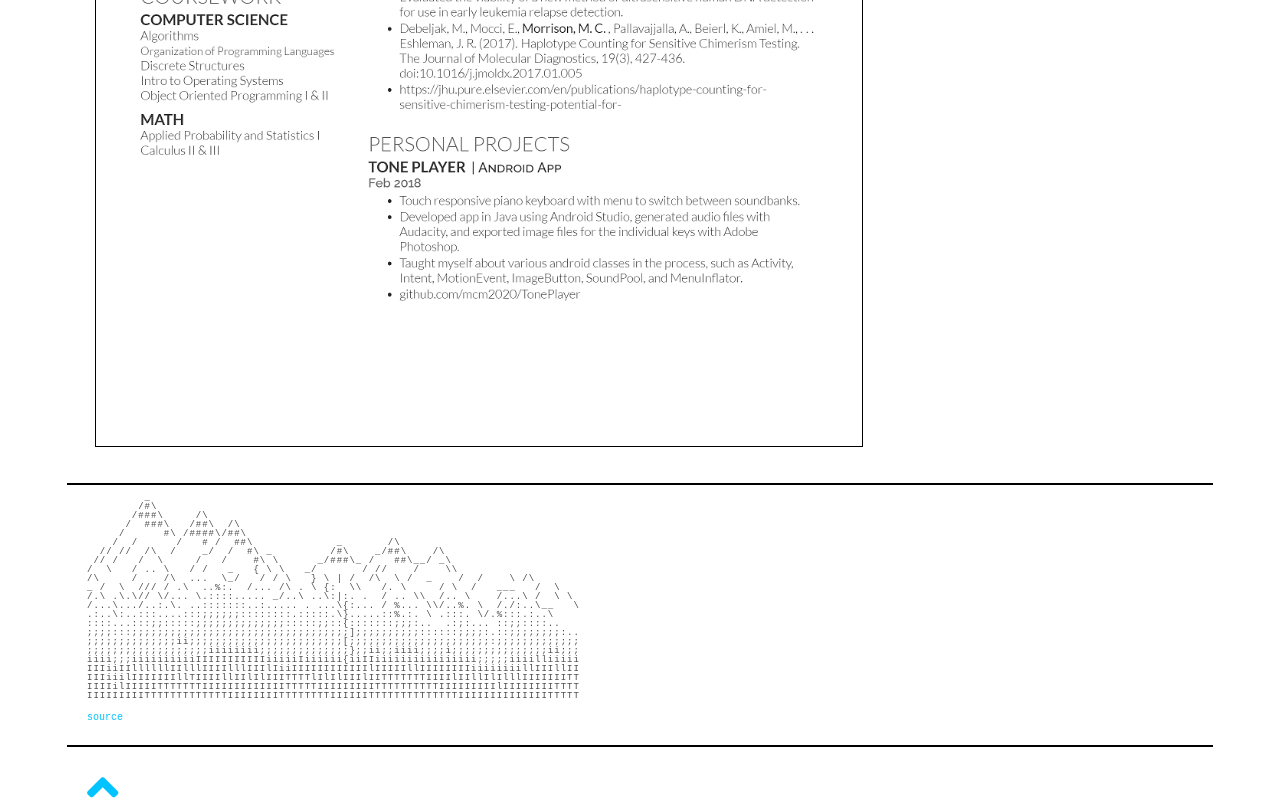
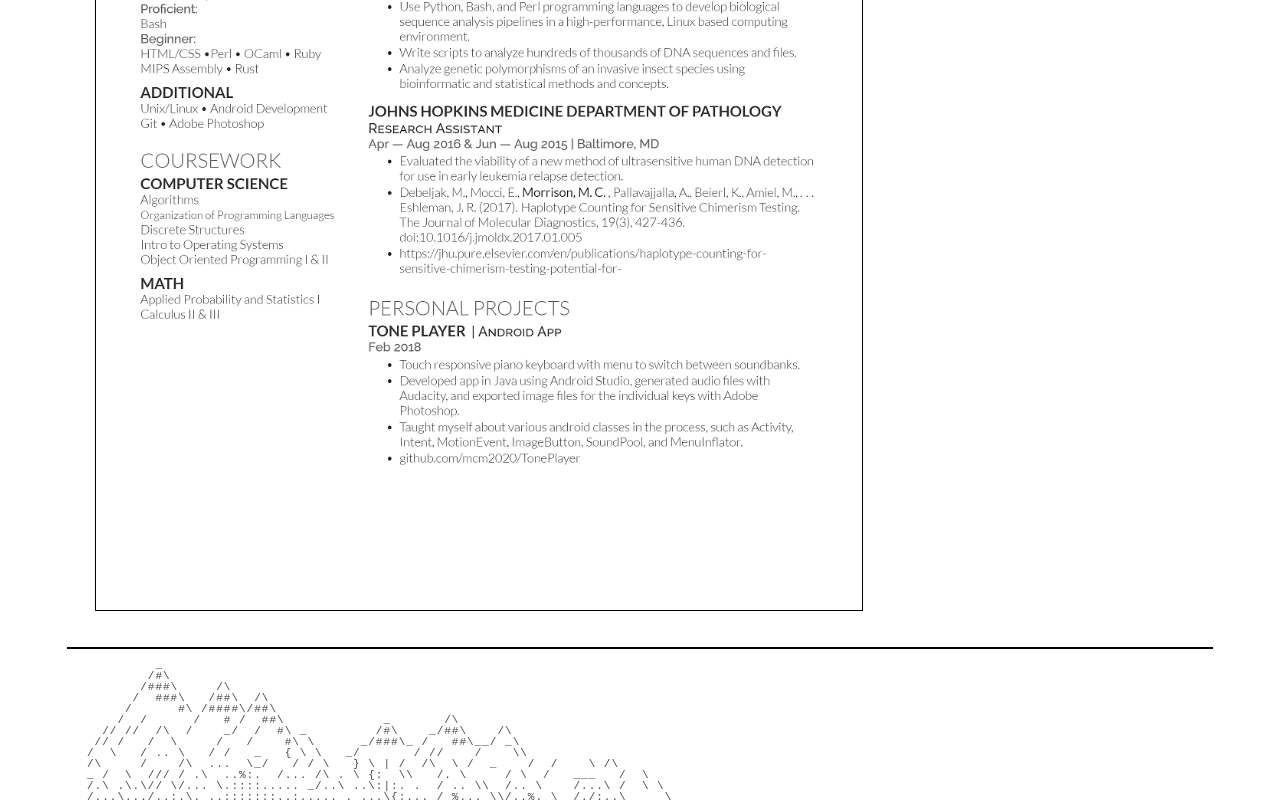
Before and after one commit to mcm2020/mcm2020.github.io, a plain HTML site: page index.html in a window 1280 px wide. Shown: the part 2000-2800 px from the top of the page. Drawn offline with nearby package versions, Linux system fonts and the light colour scheme.

Commit message:
more readable font

```diff
--- a/index.html
+++ b/index.html
@@ -95,7 +95,7 @@ IIIIilIIIIITTTTTTTIIIIIIIIIIIIITTTTTIIIIIIIIITTTTTTTTTTIIIIIIIIIlIIIIIIIITTTT
 IIIIIIIIITTTTTTTTTTTTTIIIIIIIITTTTTTTTIIIIIITTTTTTTTTTTTTTIIIIIIIIIIIIIITTTTT
     </p>
     <a href="https://www.asciiart.eu/nature/mountains">
-      <div style="font-size: 10px; font-family: 'Courier New'">
+      <div style="font-size: 12px; font-family: 'Courier New'">
         source
       </div>
     </a>
--- a/scripts/main.js
+++ b/scripts/main.js
@@ -1,3 +1,4 @@
+
 $('a[href*="#"]')
   // Remove links that don't actually link to anything
   .not('[href="#"]')
--- a/styles/style.css
+++ b/styles/style.css
@@ -22,15 +22,16 @@ h1 {
 
 p {
     font-family: 'Courier New';
+    text-align: justify;
     margin: auto;
-    font-size: 16px;
+    font-size: 20px;
     line-height: 2;
     letter-spacing: 1px;
 }
 
 .ascii-art{
     font-family: 'Courier New';
-    font-size: 9px;
+    font-size: 11px;
     white-space: pre;
     line-height: 1;
 }
@@ -54,7 +55,7 @@ p {
 .caption {
     font-family: 'Courier New';
     text-align: center;
-    font-size: 10px;
+    font-size: 12px;
 }
 
 hr {
```
